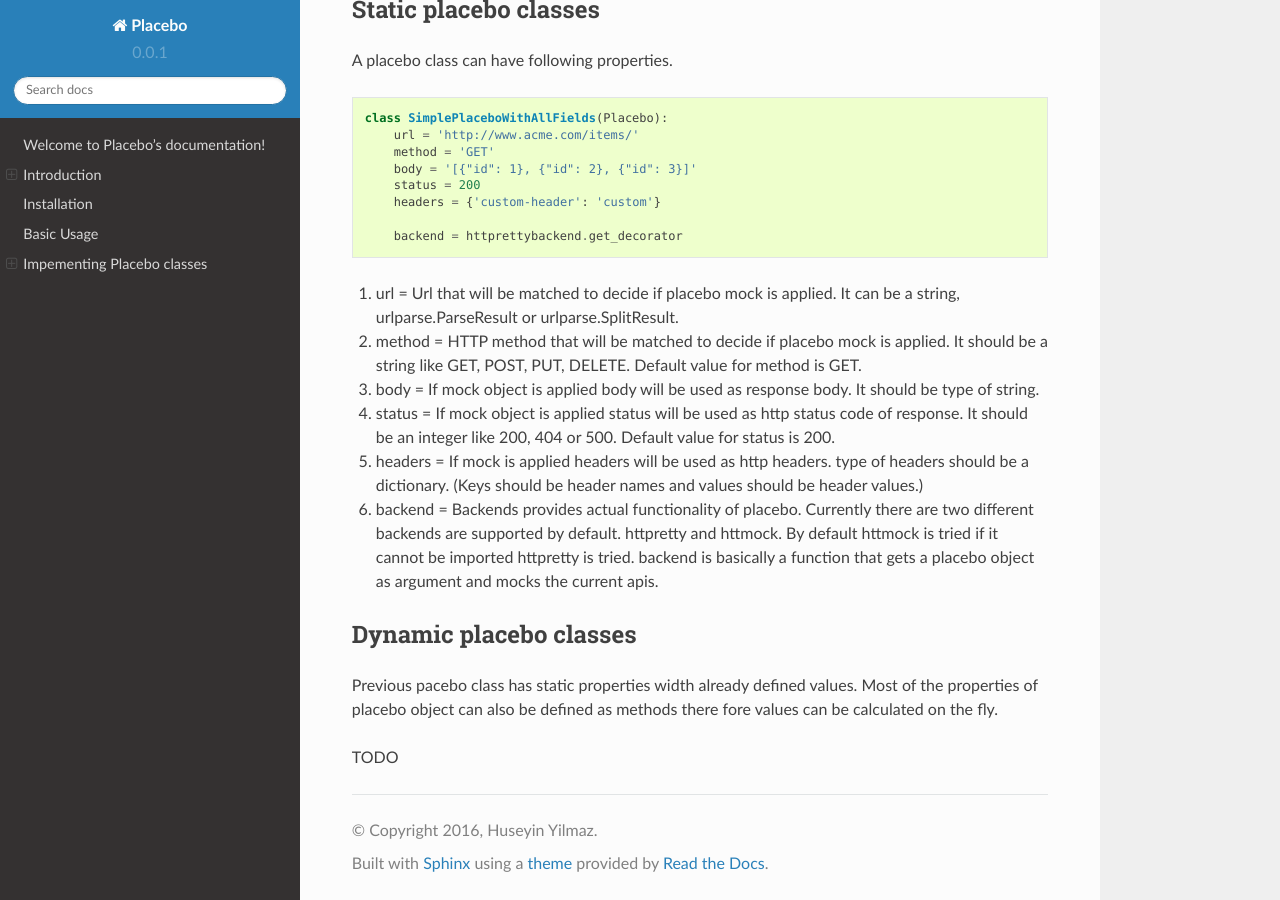
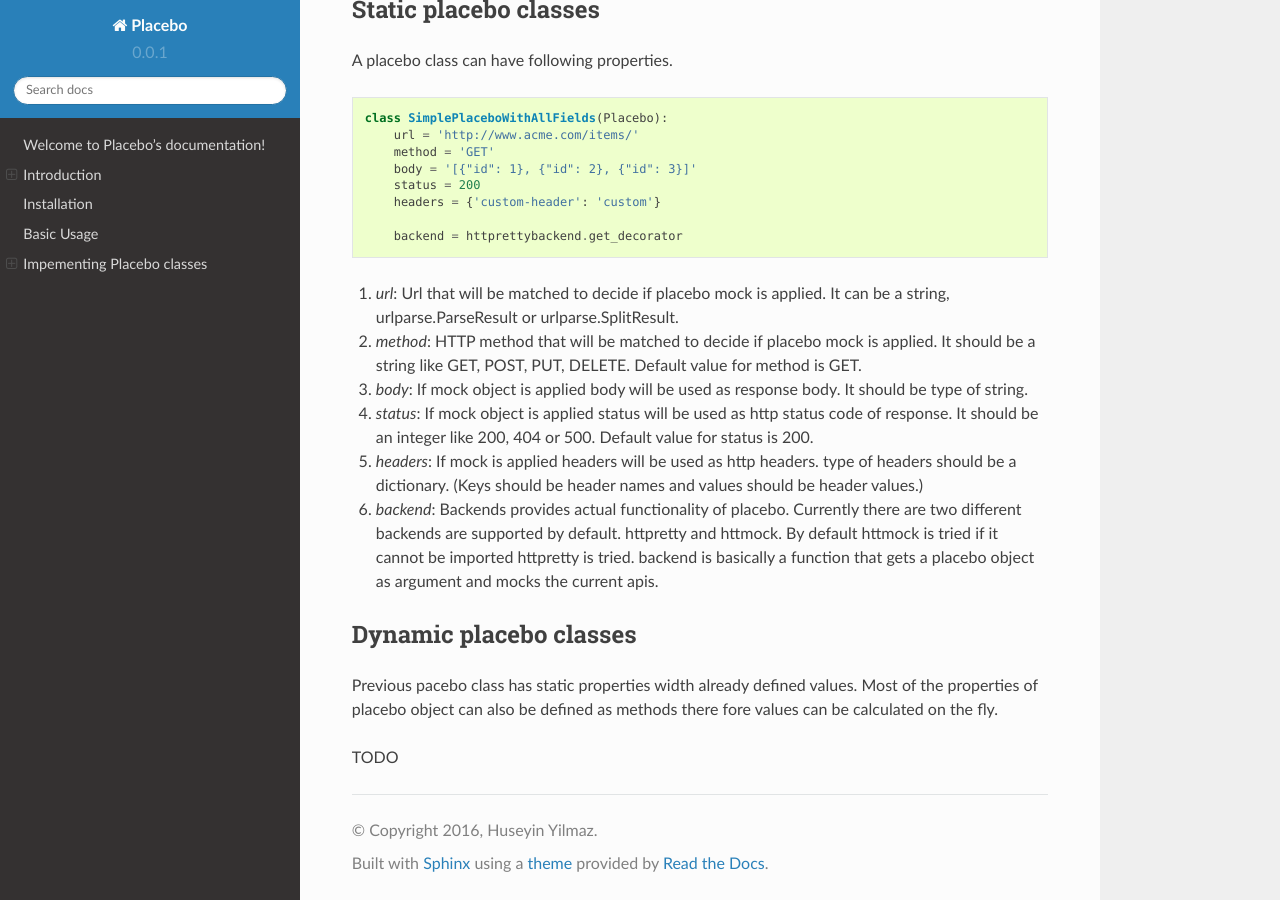
Before and after one commit to huseyinyilmaz/placebo, a Sphinx documentation site: the page built from doc/index.rst, in a window 1280 px wide and 900 px high, scrolled down 4413 px. Built offline with Sphinx 7.4.7 and the Read the Docs theme 2.0.0, drawn with Linux system fonts in a browser that asks for light colours.

Commit message:
Update docs.

```diff
--- a/doc/index.rst
+++ b/doc/index.rst
@@ -238,17 +238,17 @@ A placebo class can have following properties.
 
        backend = httprettybackend.get_decorator
 
-1) url = Url that will be matched to decide if placebo mock is applied. It can be a string, urlparse.ParseResult or urlparse.SplitResult.
+1) *url*:  Url that will be matched to decide if placebo mock is applied. It can be a string, urlparse.ParseResult or urlparse.SplitResult.
 
-2) method = HTTP method that will be matched to decide if placebo mock is applied. It should be a string like GET, POST, PUT, DELETE. Default value for method is GET.
+2) *method*: HTTP method that will be matched to decide if placebo mock is applied. It should be a string like GET, POST, PUT, DELETE. Default value for method is GET.
 
-3) body = If mock object is applied body will be used as response body. It should be type of string.
+3) *body*: If mock object is applied body will be used as response body. It should be type of string.
 
-4) status = If mock object is applied status will be used as http status code of response. It should be an integer like 200, 404 or 500. Default value for status is 200.
+4) *status*: If mock object is applied status will be used as http status code of response. It should be an integer like 200, 404 or 500. Default value for status is 200.
 
-5) headers = If mock is applied headers will be used as http headers. type of headers should be a dictionary. (Keys should be header names and values should be header values.)
+5) *headers*: If mock is applied headers will be used as http headers. type of headers should be a dictionary. (Keys should be header names and values should be header values.)
 
-6) backend = Backends provides actual functionality of placebo. Currently there are two different backends are supported by default. httpretty and httmock. By default httmock is tried if it cannot be imported httpretty is tried. backend is basically a function that gets a placebo object as argument and mocks the current apis.
+6) *backend*: Backends provides actual functionality of placebo. Currently there are two different backends are supported by default. httpretty and httmock. By default httmock is tried if it cannot be imported httpretty is tried. backend is basically a function that gets a placebo object as argument and mocks the current apis.
 
 Dynamic placebo classes
 -----------------------
```
